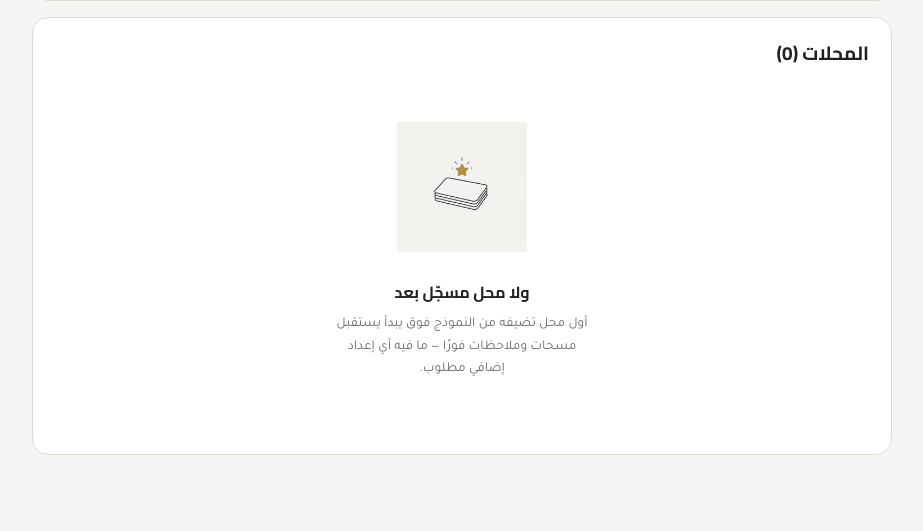
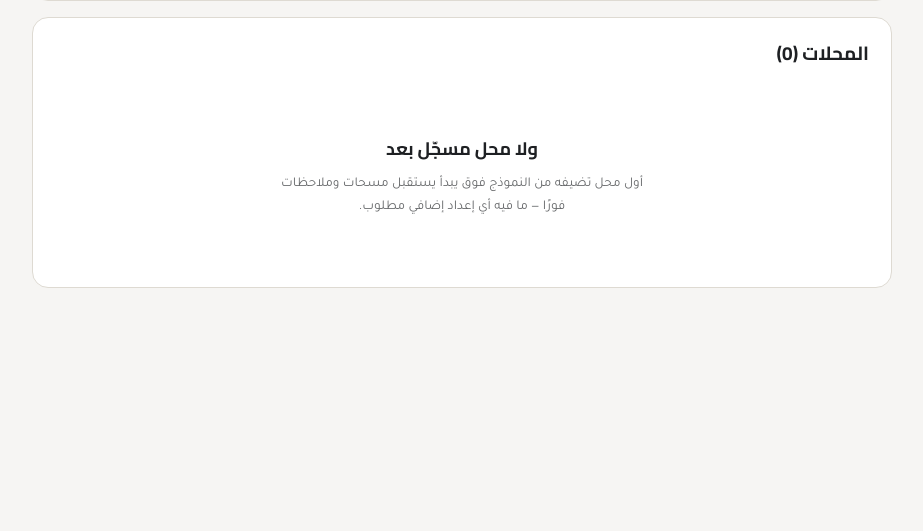
Before and after one commit to ji2v111/Lamsa, a FastAPI app: page /admin in a window 1280 px wide. Shown: the part 376-907 px from the top of the page, without its empty margins (178-1101 px from the left). After the commit the page ends 664 px from the top, so only its background shows below. Run offline with FastAPI, Linux system fonts and the light colour scheme; the visitor is signed in with stand-in values (Sample User, id 1); data that the repository does not hold is empty.

Commit message:
Remove illustration and center empty state text

```diff
--- a/app/templates/admin_dashboard.html
+++ b/app/templates/admin_dashboard.html
@@ -49,10 +49,9 @@
   </table>
   </div>
   {% else %}
-  <div class="empty">
-    <img class="for-light" src="/static/illustrations/empty-state-light.jpg" alt=""><img class="for-dark" src="/static/illustrations/empty-state-dark.jpg" alt="">
-    <h3>ولا محل مسجّل بعد</h3>
-    <p>أول محل تضيفه من النموذج فوق يبدأ يستقبل مسحات وملاحظات فورًا — ما فيه أي إعداد إضافي مطلوب.</p>
+  <div class="empty" style="text-align:center;padding:48px 20px;">
+    <h3 style="margin:0 0 10px;font-size:18px;">ولا محل مسجّل بعد</h3>
+    <p style="margin:0 auto;max-width:380px;line-height:1.7;">أول محل تضيفه من النموذج فوق يبدأ يستقبل مسحات وملاحظات فورًا — ما فيه أي إعداد إضافي مطلوب.</p>
   </div>
   {% endif %}
 </div>
```
